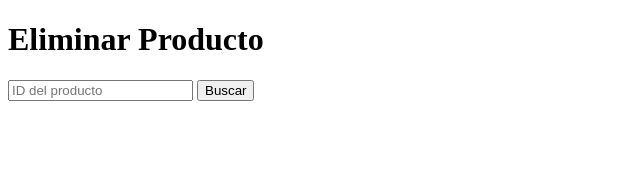
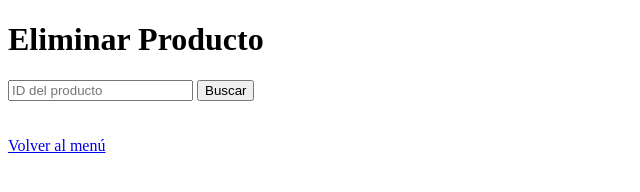
Before and after one commit to kennx130723/Proyecto-API, a website: page Eliminar producto.html in a window 1280 px wide. Shown: the whole page, without its empty margins (0-640 px from the left). Drawn offline with Linux system fonts and the light colour scheme.

Commit message:
se agrego botn de volver

```diff
--- a/Eliminar producto.html
+++ b/Eliminar producto.html
@@ -22,6 +22,9 @@
         <p><strong>Precio:</strong> $<span id="infoPrecio"></span></p>
         <button id="btnEliminar">Eliminar Producto</button>
     </div>
+    <br>
+    <br>
+    <a href="menu.html" class="volver">Volver al menú</a>
 
     <!-- Archivo JS externo -->
     <script src="eliminarProducto.js"></script>
```
Also changed, not shown: actualizarProducto.html (+3 -1 lines), registrarProducto.html (+3 -0 lines).
